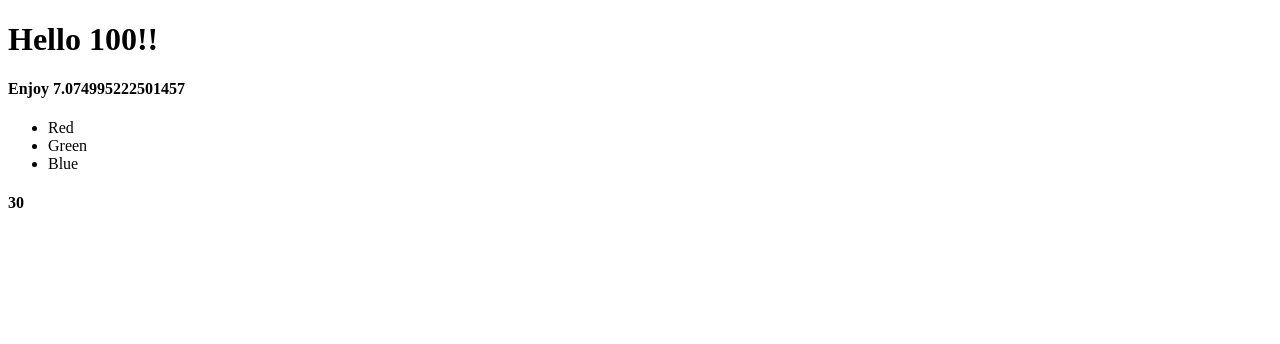
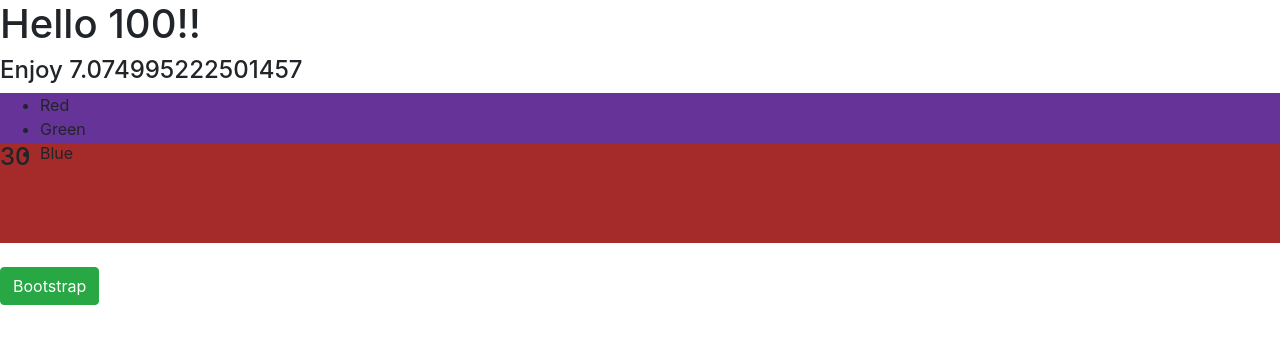
Before and after one commit to Harisanthosh/HowToReact, a React app: page / in a window 1280 px wide. Built offline with nearby package versions, Linux system fonts and the light colour scheme.

Commit message:
CSS Examples added

```diff
--- /dev/null
+++ b/public/Styles.css
@@ -0,0 +1,4 @@
+.external {
+    background-color: rebeccapurple;
+    height: 50px;
+}
--- a/public/index.html
+++ b/public/index.html
@@ -7,10 +7,20 @@
     <meta http-equiv="X-UA-Compatible" content="ie=edge">
     <title>From Webpack</title>
 </head>
+<link rel="stylesheet" href="./Styles.css" />
+<link rel="stylesheet" href="https://stackpath.bootstrapcdn.com/bootstrap/4.1.3/css/bootstrap.min.css" />
+<style>
+    .internal {
+        background-color: aquamarine;
+        height: 50px;
+    }
+</style>
 
 <body>
     <div id="root"></div>
 
+    <!-- <div class="external"> External CSS</div> -->
+
 </body>
 
 </html>
--- a/src/components/App.js
+++ b/src/components/App.js
@@ -7,7 +7,19 @@ import React from "react"
 // Attributes should be given in quotes
 // case sensitive
 // using for in JSX is not permitted, use jsxArray
-//
+
+
+//Rules of CSS
+// External, internal and inline are
+// we can also import as CSS into a JS file, that is being taken care by WebPack.
+
+const styleObj = {
+    backgroundColor: "brown",
+    fontWeight: "bolder",
+    fontSize: "2rem",
+    padding: "20",
+    height: 50 * 2
+}
 
 const i = 100;
 
@@ -21,9 +33,15 @@ class App extends React.Component {
             <h1>Hello {i}!!</h1>
             <h4>Enjoy {Math.random() * Math.floor(10)}</h4>
             <h4>{console.log(jsxArray)}</h4>
-            <ul>{jsxArray}</ul>
-            <h4>{this.props.val}</h4>
-            <h4>{this.props.val(10, 20)}</h4>
+            <div className="external">
+                <ul>{jsxArray}</ul>
+                <h4>{this.props.val}</h4>
+            </div>
+            <div style={styleObj}>
+                <h4>{this.props.val(10, 20)}</h4>
+            </div>
+            <br />
+            <button type="button" className="btn btn-success">Bootstrap</button>
         </div>;
     }
 }
```
